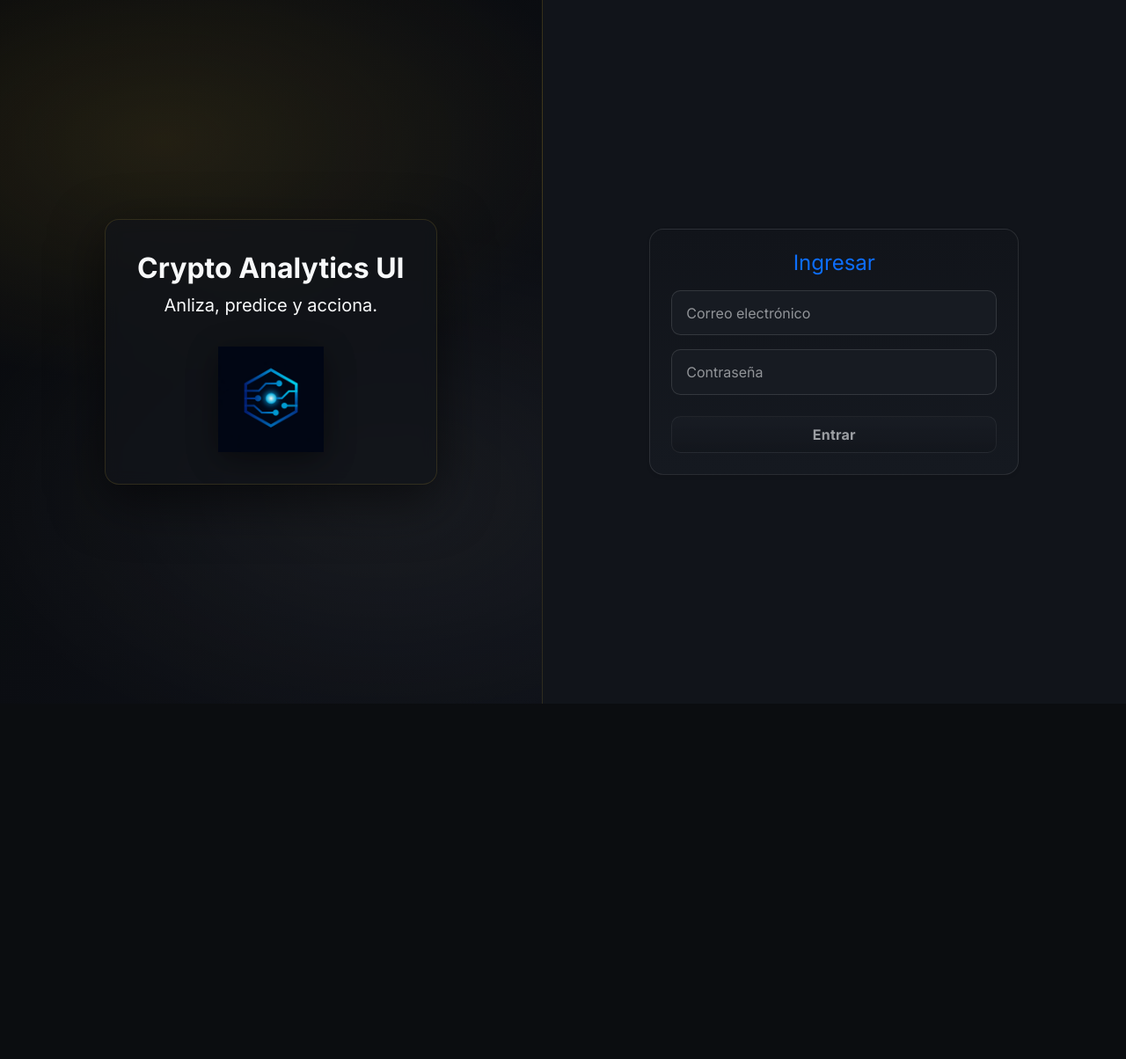
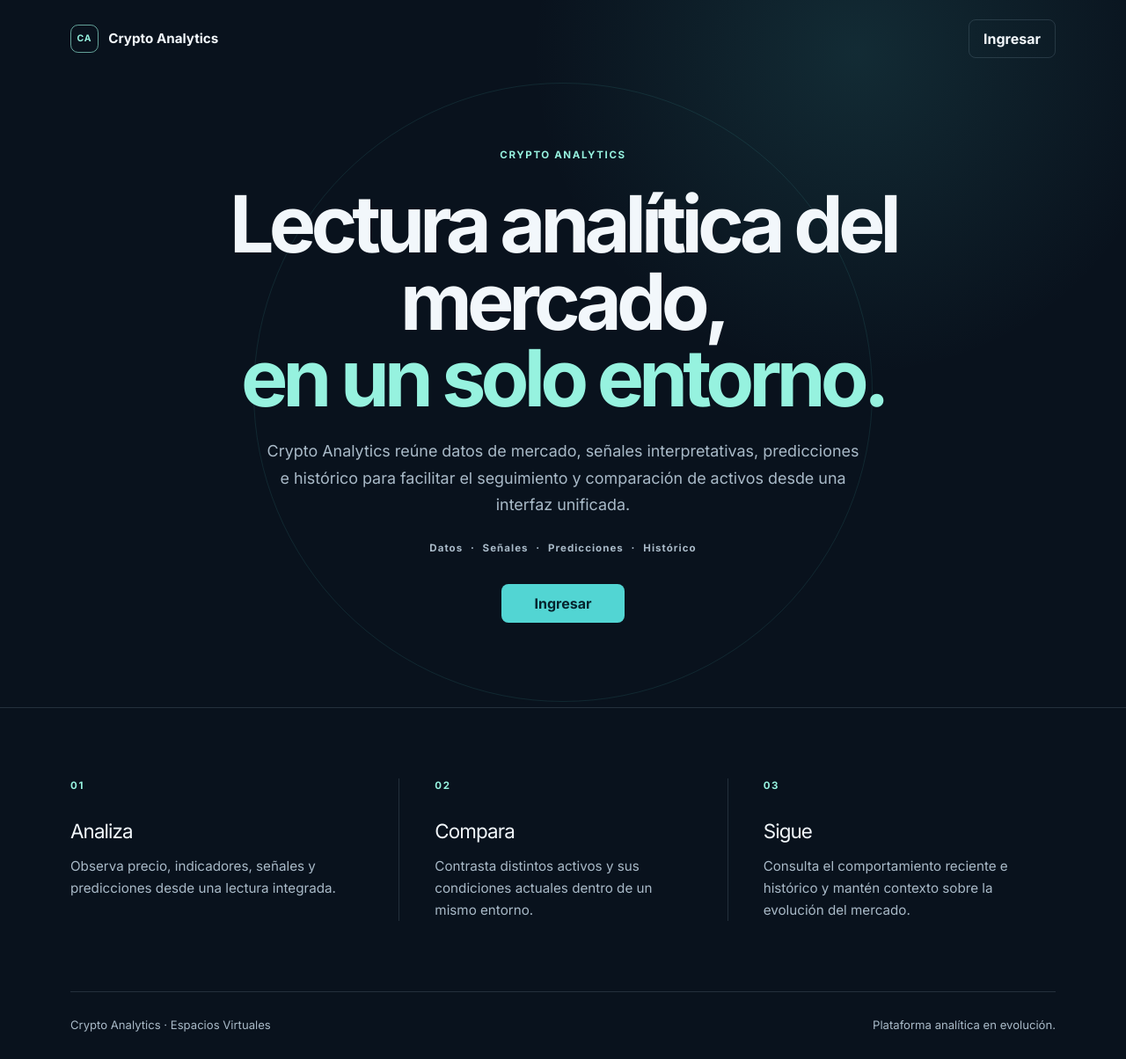
Before and after one commit to Espacios-Virtuales/crypto-analytics-ui, an Angular app: page / in a window 1280 px wide. Before the commit this address led to /login. Shown: the whole page at 88% size. Before the commit the page ends 800 px from the top, so only its background shows below. Built offline with nearby package versions, Linux system fonts and the light colour scheme.

Commit message:
feat: add public landing for crypto analytics

```diff
--- a/src/app/app.routes.ts
+++ b/src/app/app.routes.ts
@@ -1,11 +1,18 @@
 // src/app/app.routes.ts
 import { Routes } from '@angular/router';
-import { PATHS } from './utils/paths';
 
 export const routes: Routes = [
-  { path: '', pathMatch: 'full', redirectTo: PATHS.login },
+  {
+    path: '',
+    pathMatch: 'full',
+    title: 'Crypto Analytics',
+    loadComponent: () =>
+      import('./features/public-landing/public-landing.component').then(
+        m => m.PublicLandingComponent,
+      ),
+  },
   { path: '', loadChildren: () => import('./features/auth/auth.routes').then(m => m.AUTH_ROUTES) },
   { path: '', loadChildren: () => import('./features/dashboard/dashboard.routes').then(m => m.DASHBOARD_ROUTES) },
   { path: '', loadChildren: () => import('./features/health/health.routes').then(m => m.HEALTH_ROUTES) },
-  { path: '**', redirectTo: PATHS.login },
+  { path: '**', redirectTo: '' },
 ];
--- /dev/null
+++ b/src/app/features/public-landing/public-landing.component.html
@@ -0,0 +1,50 @@
+<main class="landing">
+  <header class="landing__header">
+    <a class="landing__brand" routerLink="/" aria-label="Crypto Analytics, inicio">
+      <span class="landing__brand-mark" aria-hidden="true">CA</span>
+      <span>Crypto Analytics</span>
+    </a>
+
+    <a class="landing__login landing__login--quiet" routerLink="/login">Ingresar</a>
+  </header>
+
+  <section class="landing__hero" aria-labelledby="landing-title">
+    <div class="landing__glow" aria-hidden="true"></div>
+    <div class="landing__hero-content">
+      <p class="landing__eyebrow">CRYPTO ANALYTICS</p>
+      <h1 id="landing-title">Lectura analítica del mercado, <span>en un solo entorno.</span></h1>
+      <p class="landing__description">
+        Crypto Analytics reúne datos de mercado, señales interpretativas, predicciones e histórico
+        para facilitar el seguimiento y comparación de activos desde una interfaz unificada.
+      </p>
+      <p class="landing__topics" aria-label="Capacidades principales">
+        Datos <span aria-hidden="true">·</span> Señales <span aria-hidden="true">·</span>
+        Predicciones <span aria-hidden="true">·</span> Histórico
+      </p>
+      <a class="landing__login landing__login--primary" routerLink="/login">Ingresar</a>
+    </div>
+  </section>
+
+  <section class="landing__capabilities" aria-label="Capacidades de Crypto Analytics">
+    <article class="landing__capability">
+      <span class="landing__capability-index" aria-hidden="true">01</span>
+      <h2>Analiza</h2>
+      <p>Observa precio, indicadores, señales y predicciones desde una lectura integrada.</p>
+    </article>
+    <article class="landing__capability">
+      <span class="landing__capability-index" aria-hidden="true">02</span>
+      <h2>Compara</h2>
+      <p>Contrasta distintos activos y sus condiciones actuales dentro de un mismo entorno.</p>
+    </article>
+    <article class="landing__capability">
+      <span class="landing__capability-index" aria-hidden="true">03</span>
+      <h2>Sigue</h2>
+      <p>Consulta el comportamiento reciente e histórico y mantén contexto sobre la evolución del mercado.</p>
+    </article>
+  </section>
+
+  <footer class="landing__footer">
+    <span>Crypto Analytics <span aria-hidden="true">·</span> Espacios Virtuales</span>
+    <span>Plataforma analítica en evolución.</span>
+  </footer>
+</main>
--- /dev/null
+++ b/src/app/features/public-landing/public-landing.component.scss
@@ -0,0 +1,267 @@
+:host {
+  display: block;
+}
+
+.landing {
+  --landing-bg: #09121d;
+  --landing-surface: #101c29;
+  --landing-border: rgba(174, 204, 223, 0.16);
+  --landing-text: #f2f7fb;
+  --landing-muted: #a9bac8;
+  --landing-accent: #52d5d3;
+  --landing-accent-strong: #96f2df;
+
+  min-height: 100vh;
+  overflow: hidden;
+  color: var(--landing-text);
+  background:
+    radial-gradient(circle at 76% 5%, rgba(82, 213, 211, 0.13), transparent 23rem),
+    var(--landing-bg);
+}
+
+.landing__header,
+.landing__hero-content,
+.landing__capabilities,
+.landing__footer {
+  width: min(1120px, calc(100% - 3rem));
+  margin-inline: auto;
+}
+
+.landing__header {
+  display: flex;
+  align-items: center;
+  justify-content: space-between;
+  min-height: 5.5rem;
+  position: relative;
+  z-index: 1;
+}
+
+.landing__brand {
+  display: inline-flex;
+  align-items: center;
+  gap: 0.7rem;
+  color: var(--landing-text);
+  font-size: 0.95rem;
+  font-weight: 700;
+  text-decoration: none;
+}
+
+.landing__brand-mark {
+  display: grid;
+  width: 2rem;
+  height: 2rem;
+  place-items: center;
+  border: 1px solid rgba(150, 242, 223, 0.64);
+  border-radius: 0.55rem;
+  color: var(--landing-accent-strong);
+  font-size: 0.65rem;
+  letter-spacing: 0.08em;
+}
+
+.landing__login {
+  display: inline-flex;
+  align-items: center;
+  justify-content: center;
+  min-height: 2.75rem;
+  border-radius: 0.5rem;
+  font-weight: 700;
+  text-decoration: none;
+
+  &:focus-visible {
+    outline: 3px solid rgba(150, 242, 223, 0.62);
+    outline-offset: 3px;
+  }
+}
+
+.landing__login--quiet {
+  padding-inline: 1rem;
+  border: 1px solid var(--landing-border);
+  color: var(--landing-text);
+
+  &:hover {
+    border-color: rgba(150, 242, 223, 0.7);
+    color: var(--landing-text);
+  }
+}
+
+.landing__login--primary {
+  min-width: 8.75rem;
+  padding-inline: 1.5rem;
+  background: var(--landing-accent);
+  color: #06232d;
+
+  &:hover {
+    background: var(--landing-accent-strong);
+    color: #06232d;
+  }
+}
+
+.landing__hero {
+  position: relative;
+  display: grid;
+  min-height: min(41rem, calc(100vh - 5.5rem));
+  place-items: center;
+  padding: 5rem 0 6rem;
+  border-bottom: 1px solid var(--landing-border);
+}
+
+.landing__glow {
+  position: absolute;
+  width: min(44rem, 90vw);
+  aspect-ratio: 1;
+  border: 1px solid rgba(82, 213, 211, 0.11);
+  border-radius: 50%;
+}
+
+.landing__hero-content {
+  position: relative;
+  max-width: 52rem;
+  text-align: center;
+}
+
+.landing__eyebrow,
+.landing__topics,
+.landing__capability-index {
+  color: var(--landing-accent-strong);
+  font-size: 0.72rem;
+  font-weight: 700;
+  letter-spacing: 0.14em;
+}
+
+.landing__eyebrow {
+  margin: 0 0 1.6rem;
+}
+
+h1 {
+  margin-bottom: 1.5rem;
+  font-size: clamp(2.65rem, 7vw, 5.65rem);
+  font-weight: 700;
+  letter-spacing: -0.065em;
+  line-height: 0.98;
+
+  span {
+    display: block;
+    color: var(--landing-accent-strong);
+  }
+}
+
+.landing__description {
+  max-width: 43rem;
+  margin: 0 auto 1.6rem;
+  color: var(--landing-muted);
+  font-size: clamp(1rem, 1.5vw, 1.12rem);
+  line-height: 1.7;
+}
+
+.landing__topics {
+  display: flex;
+  flex-wrap: wrap;
+  justify-content: center;
+  gap: 0.55rem;
+  margin: 0 0 2rem;
+  color: var(--landing-muted);
+  letter-spacing: 0.09em;
+}
+
+.landing__capabilities {
+  display: grid;
+  grid-template-columns: repeat(3, 1fr);
+  padding-block: 5rem;
+}
+
+.landing__capability {
+  padding: 0 2.5rem;
+  border-left: 1px solid var(--landing-border);
+
+  &:first-child {
+    padding-left: 0;
+    border-left: 0;
+  }
+
+  &:last-child {
+    padding-right: 0;
+  }
+}
+
+.landing__capability-index {
+  display: block;
+  margin-bottom: 1.8rem;
+}
+
+.landing__capability h2 {
+  margin-bottom: 0.85rem;
+  font-size: 1.4rem;
+  letter-spacing: -0.04em;
+}
+
+.landing__capability p {
+  margin-bottom: 0;
+  color: var(--landing-muted);
+  font-size: 0.95rem;
+  line-height: 1.65;
+}
+
+.landing__footer {
+  display: flex;
+  justify-content: space-between;
+  gap: 1rem;
+  padding-block: 1.75rem;
+  border-top: 1px solid var(--landing-border);
+  color: var(--landing-muted);
+  font-size: 0.82rem;
+}
+
+@media (max-width: 767.98px) {
+  .landing__header,
+  .landing__hero-content,
+  .landing__capabilities,
+  .landing__footer {
+    width: min(100% - 2rem, 35rem);
+  }
+
+  .landing__header {
+    min-height: 4.75rem;
+  }
+
+  .landing__hero {
+    min-height: auto;
+    padding: 5.5rem 0;
+  }
+
+  .landing__glow {
+    width: 20rem;
+  }
+
+  h1 {
+    letter-spacing: -0.055em;
+  }
+
+  .landing__description {
+    line-height: 1.6;
+  }
+
+  .landing__capabilities {
+    grid-template-columns: 1fr;
+    padding-block: 1.5rem;
+  }
+
+  .landing__capability {
+    padding: 2rem 0;
+    border-top: 1px solid var(--landing-border);
+    border-left: 0;
+
+    &:first-child {
+      padding-left: 0;
+      border-top: 0;
+    }
+  }
+
+  .landing__capability-index {
+    margin-bottom: 1rem;
+  }
+
+  .landing__footer {
+    flex-direction: column;
+    padding-block: 1.5rem;
+  }
+}
```
Also changed, not shown: src/app/features/public-landing/public-landing.component.ts (added, +11 -0 lines).
